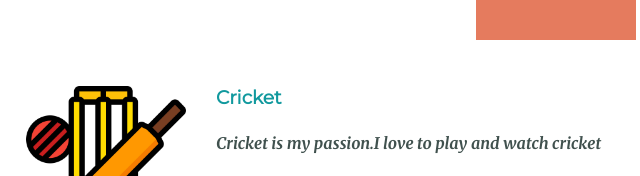
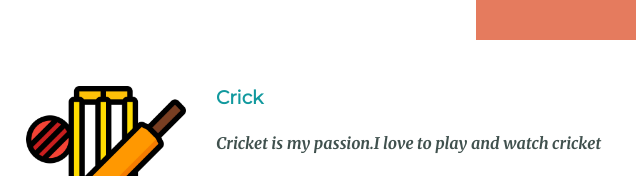
Before and after one commit to singla16shubham/cv, a plain HTML site: page index.html in a window 1280 px wide. Shown: the part 2027-2203 px from the top of the page, 294-934 px from the left. Drawn offline with Linux system fonts and the light colour scheme.

Commit message:
Experimenting with git

```diff
--- a/index.html
+++ b/index.html
@@ -48,7 +48,7 @@
               </div>
               <div class="skill-row">
                 <img class="cricket" src="images\cricket.png" alt="">
-                <h3>Cricket</h3>
+                <h3>Crick</h3>
                 <p>Cricket is my passion.I love to play and watch cricket</p>
               </div>
             </div>
```
